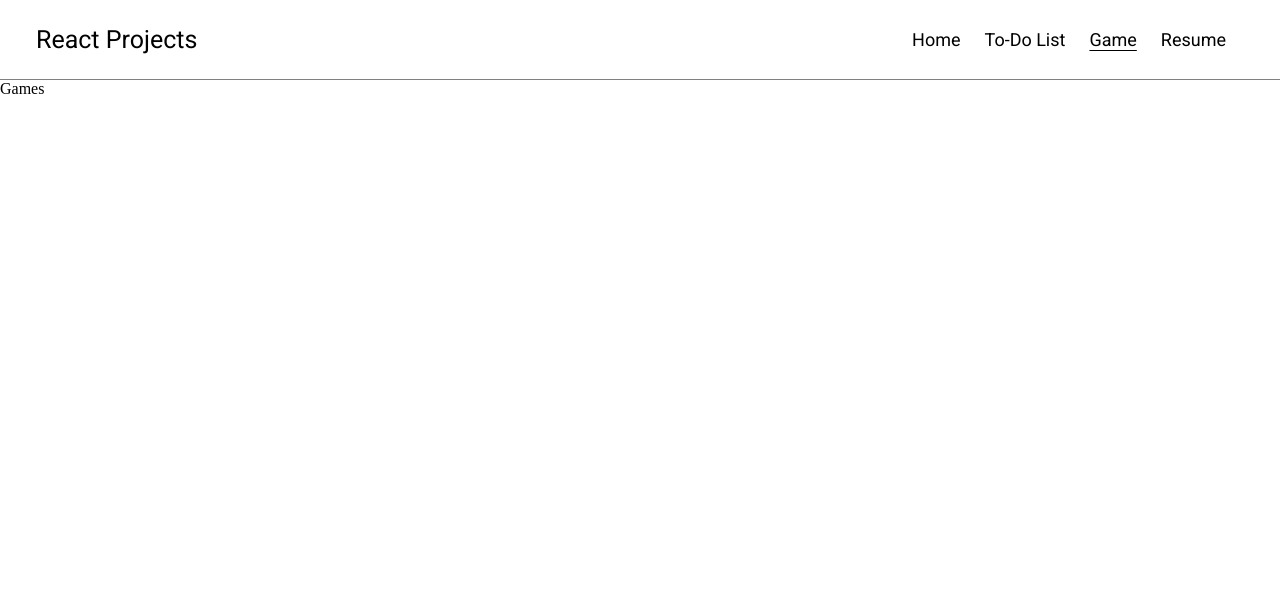
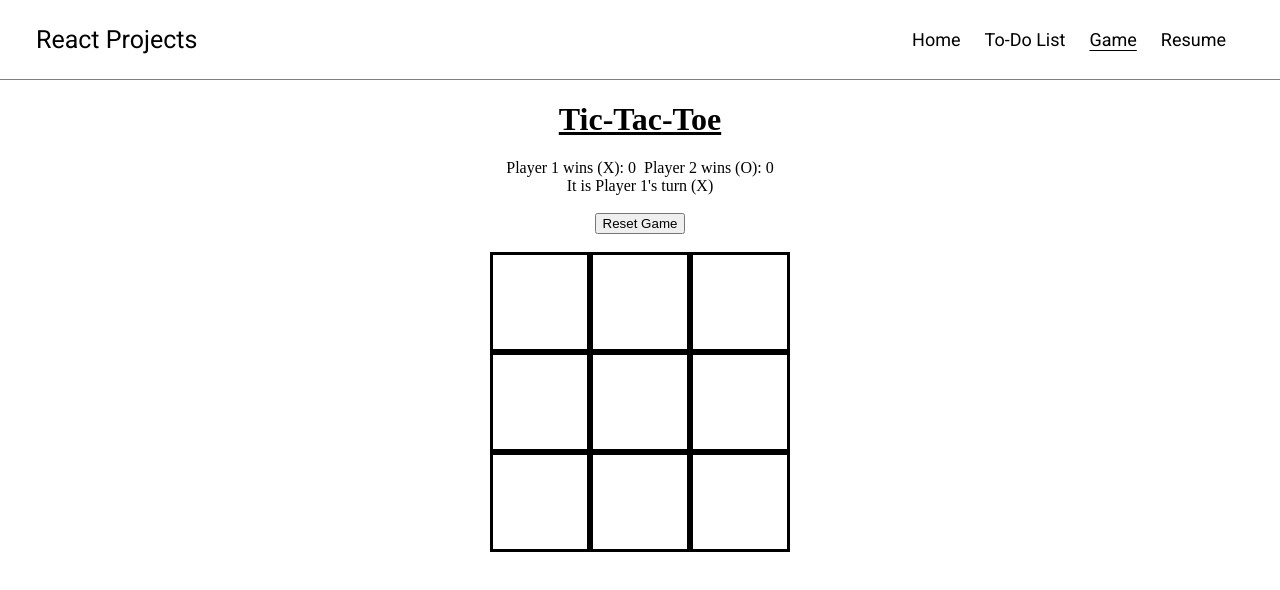
Before and after one commit to barnetthan/barnett-portfolio, a React (Vite) app in the folder vite-project/: page /game in a window 1280 px wide. Shown: the top 590 px of the page. Built offline with nearby package versions, Linux system fonts and the light colour scheme.

Commit message:
Tic Tac Toe Completion

```diff
--- /dev/null
+++ b/vite-project/src/components/GameBox.tsx
@@ -0,0 +1,22 @@
+import { useState } from "react";
+import "../styles/TicTacToe.css";
+
+interface GameBoxProps {
+  marker: string;
+  makeMove: Function;
+  i: number;
+  j: number;
+  msg: string;
+}
+
+function GameBox({ marker, makeMove, i, j, msg }: GameBoxProps) {
+
+  return (
+    <div onClick={() => makeMove(i, j)} className="gameBox" style={{cursor: msg != "tie" && msg != "win" ? "pointer" : "default"}}>
+
+      {marker}
+    </div>
+  );
+}
+
+export default GameBox;
--- a/vite-project/src/pages/GamePage.tsx
+++ b/vite-project/src/pages/GamePage.tsx
@@ -1,11 +1,120 @@
-import NavBar from '../components/NavBar'
+import NavBar from '../components/NavBar';
+import { useEffect, useState } from "react";
+import GameBox from '../components/GameBox';
 
 function GamePage() {
+  // let arr = [["X", "X", "X"], ["X", "X", "X"], ["X", "X", "X"]];
+
+  const [arr, setArr] = useState<string[][]>([["", "", ""], ["", "", ""], ["", "", ""]]);
+  const [curMarker, setCurMarker] = useState<string>("X");
+  const [msg, setMsg] = useState<string> ("");
+  const [p1Wins, setP1Wins] = useState<number>(0);
+  const [p2Wins, setP2Wins] = useState<number>(0);
+  const [moves, setMoves] = useState<number>(0);
+
+  function makeMove(i: number, j: number) {
+    if (msg != "win" && msg != "tie") {
+      if (arr[i][j] != "") {
+        setMsg("error");
+      } else {
+        setMoves(moves + 1);
+        setMsg("");
+        const tmp = [...arr];
+        tmp[i][j] = curMarker;
+        setArr(tmp);
+        if (checkWin()) {
+          setMsg("win");
+          curMarker == "X" ? setP1Wins(p1Wins + 1) : setP2Wins(p2Wins + 1);
+        } else {
+          if (moves == 8) {
+            setMsg("tie");
+          }
+          setCurMarker(curMarker == "X" ? "O" : "X");
+        }
+      }
+    }
+  }
+
+  function displayMessage() {
+    switch(msg) {
+      case "error":
+        return <div style={{color: "red"}}>Square is already taken. Please try again.</div>;
+      case "tie":
+        return <div style={{color: "orange"}}>No more moves possible. Click reset to play again.</div>;
+      case "win":
+        return <div style={{color: "green"}}>Player {curMarker == "X" ? "1" : "2"} has won! Click reset to play again.</div>;
+      default:
+        return <></>;
+    }
+  }
+
+  function checkWin() {
+    // check horizontal & vertical
+    for (let i = 0; i < arr.length; i++) {
+      let horiz = arr[i][0];
+      let vert = arr[0][i];
+      let horizValid = horiz == "" ? false : true;
+      let vertValid = vert == "" ? false: true;
+      for (let j = 0; j < arr.length; j++) {
+        if (arr[i][j] != horiz) {
+          horizValid = false;
+        }
+        if (arr[j][i] != vert) {
+          vertValid = false;
+        }
+      }
+      if (horizValid || vertValid) {
+        return true;
+      }
+    }
+    // check diagonals
+    if (arr[0][0] != "" && arr[0][0] == arr[1][1] && arr[0][0] == arr[2][2]) {
+      return true;
+    }
+    if (arr[2][0] != "" && arr[2][0] == arr[1][1] && arr[2][0] == arr[0][2]) {
+      return true;
+    }
+    return false;
+  }
+
+  function resetGame() {
+    setArr([["", "", ""], ["", "", ""], ["", "", ""]]);
+    setCurMarker("X");
+    setMsg("");
+    setMoves(0);
+  }
 
   return (
     <>
       <NavBar curPage = "game"/>
-      <div> Games </div>
+      <div
+        style={{
+          display: "flex",
+          flexDirection: "column",
+          alignItems: "center",
+        }}
+      >
+        <h1 style={{ textDecoration: "underline" }}>
+          Tic-Tac-Toe
+        </h1>
+        <div>
+          Player 1 wins (X): {p1Wins}
+          &nbsp;
+          Player 2 wins (O): {p2Wins}
+        </div>
+        <div>It is Player {curMarker == "X" ? 1 : 2}'s turn ({curMarker})</div>
+        <br/>
+        <button onClick={resetGame}>Reset Game</button>
+        <br/>
+        {displayMessage()}
+        {arr.map((row, r) =>
+          (
+            <div style={{display: "flex", flexDirection: "row"}}>
+              {row.map((val, c) => (<GameBox marker={val} makeMove={makeMove} i = {r} j = {c} msg = {msg}/>))}
+            </div>
+          )
+        )}
+      </div>
     </>
   )
 }
--- /dev/null
+++ b/vite-project/src/styles/TicTacToe.css
@@ -0,0 +1,10 @@
+.gameBox {
+  border-style:  solid;
+  border-color: black;
+  width: 100px;
+  height: 100px;
+  font-size: 100px;
+  display: flex;
+  align-items: center;
+  justify-content: center;
+}
```
